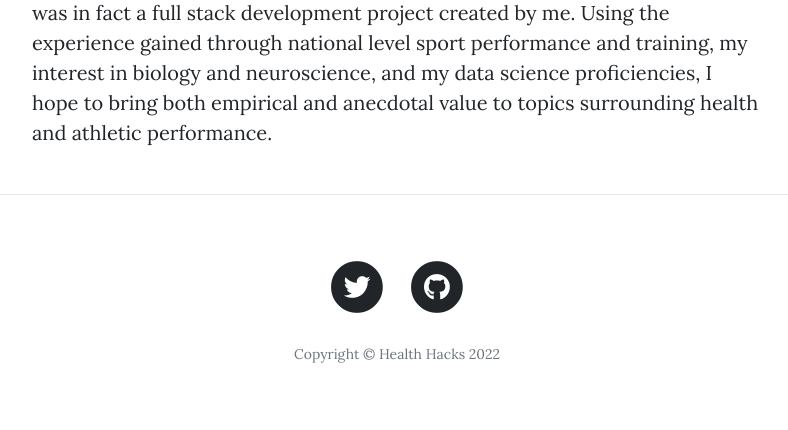
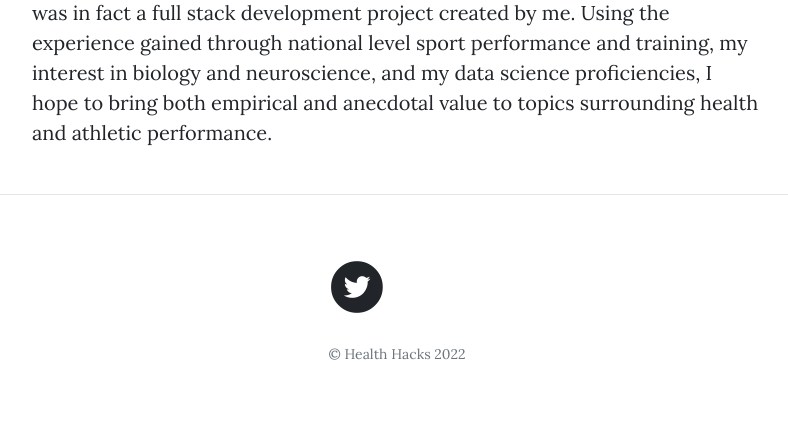
Before and after one commit to leocraig18/Flask-blog, a Flask app: page /about in a window 1280 px wide. Shown: the part 1145-1575 px from the top of the page, without its empty margins (243-1031 px from the left). Run offline with Flask 2, Linux system fonts and the light colour scheme; some libraries are stand-ins or nearby versions.

Commit message:
Update footer.html

```diff
--- a/templates/footer.html
+++ b/templates/footer.html
@@ -15,13 +15,12 @@
             <li class="list-inline-item">
               <a href="#">
                 <span class="fa-stack fa-lg">
-                  <i class="fas fa-circle fa-stack-2x"></i>
                   <i class="fab fa-github fa-stack-1x fa-inverse"></i>
                 </span>
               </a>
             </li>
           </ul>
-          <p class="copyright text-muted">Copyright &copy; Health Hacks 2022</p>
+          <p class="copyright text-muted">&copy; Health Hacks 2022</p>
         </div>
       </div>
     </div>
```
